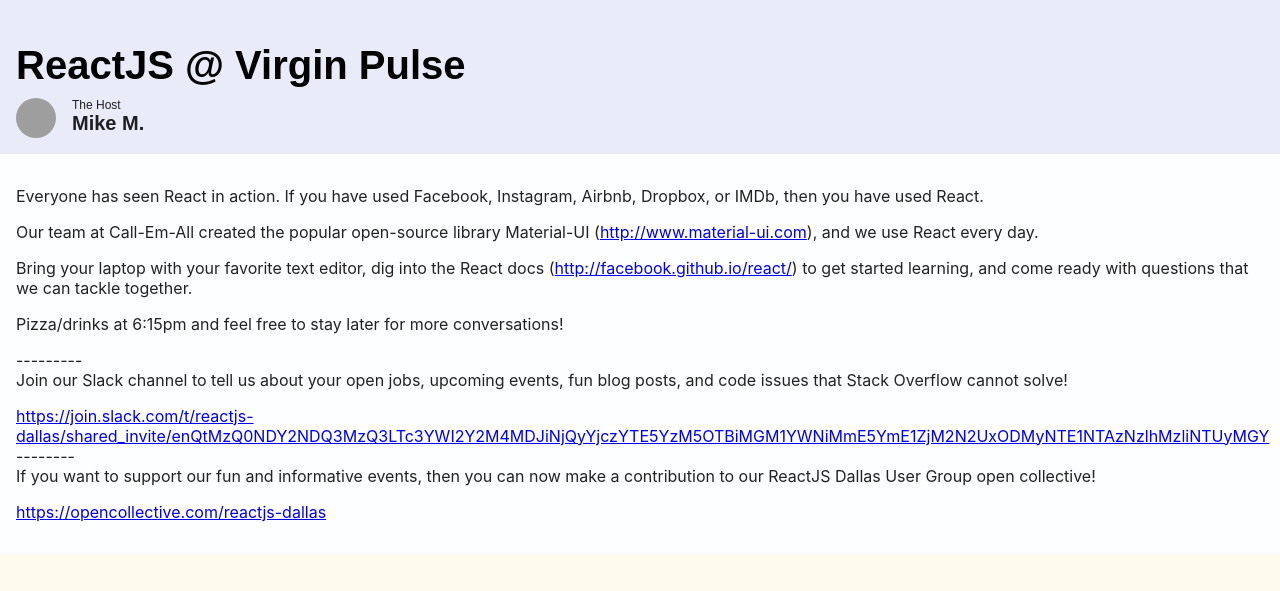
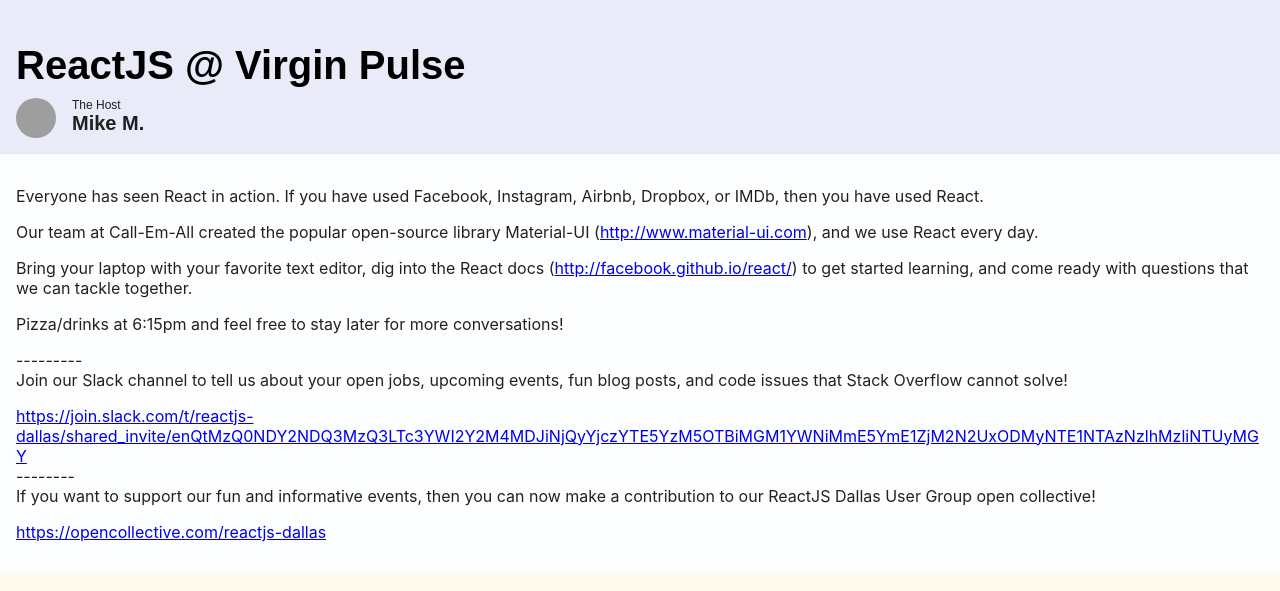
Before and after one commit to jawshaw95/cae-coding-challenge, a React (Create React App) app: page / in a window 1280 px wide. Shown: the top 591 px of the page. Built offline with nearby package versions, Linux system fonts and the light colour scheme; grey boxes are pictures that could not be loaded.

Commit message:
add break word

```diff
--- a/src/EventDetails/EventDetails.js
+++ b/src/EventDetails/EventDetails.js
@@ -3,7 +3,6 @@
 
 const htmlToReactParser = new Parser();
 
-//TODO: Slack link in description not responsive
 export default function EventDetails({ description }) {
-  return <>{htmlToReactParser.parse(description)}</>;
+  return <div style={{'overflow-wrap': 'break-word'}}>{htmlToReactParser.parse(description)}</div>;
 }
```
